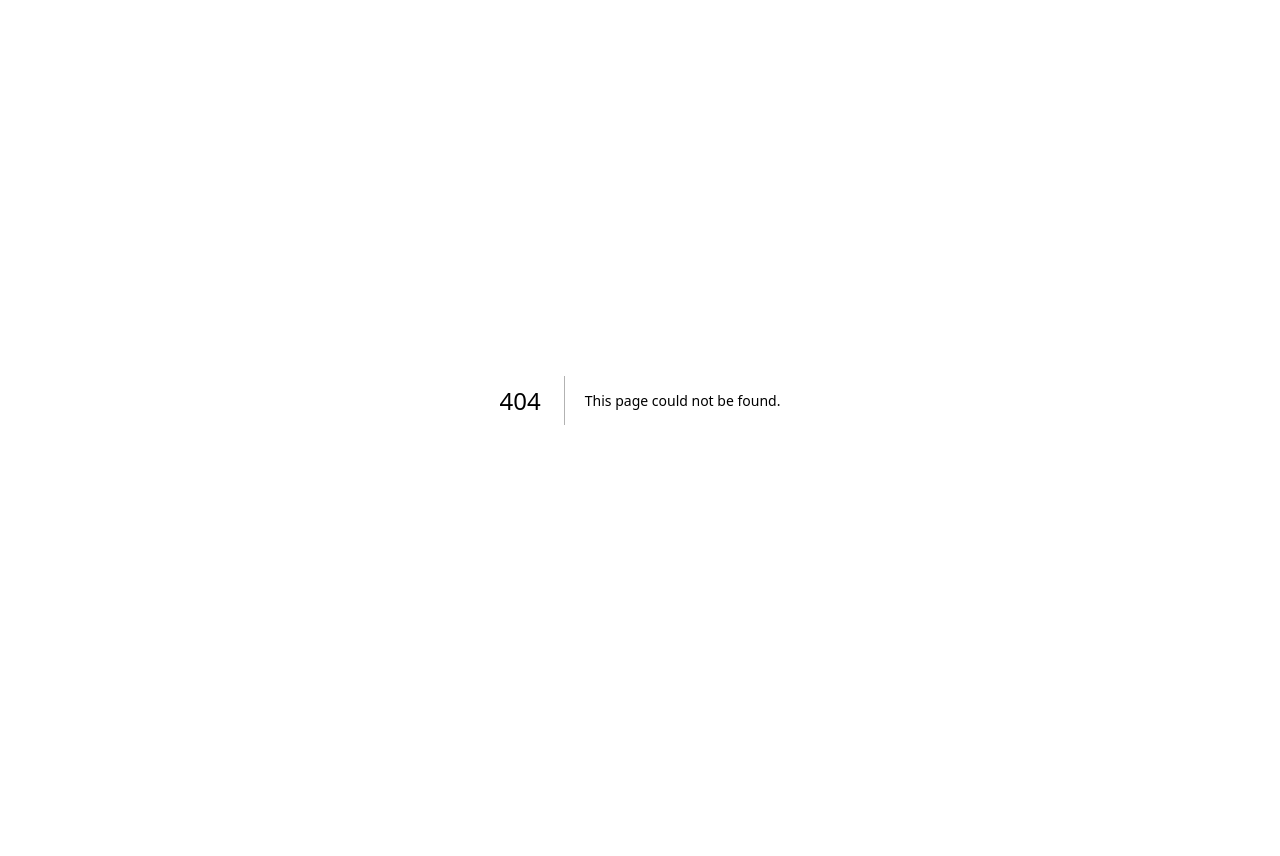
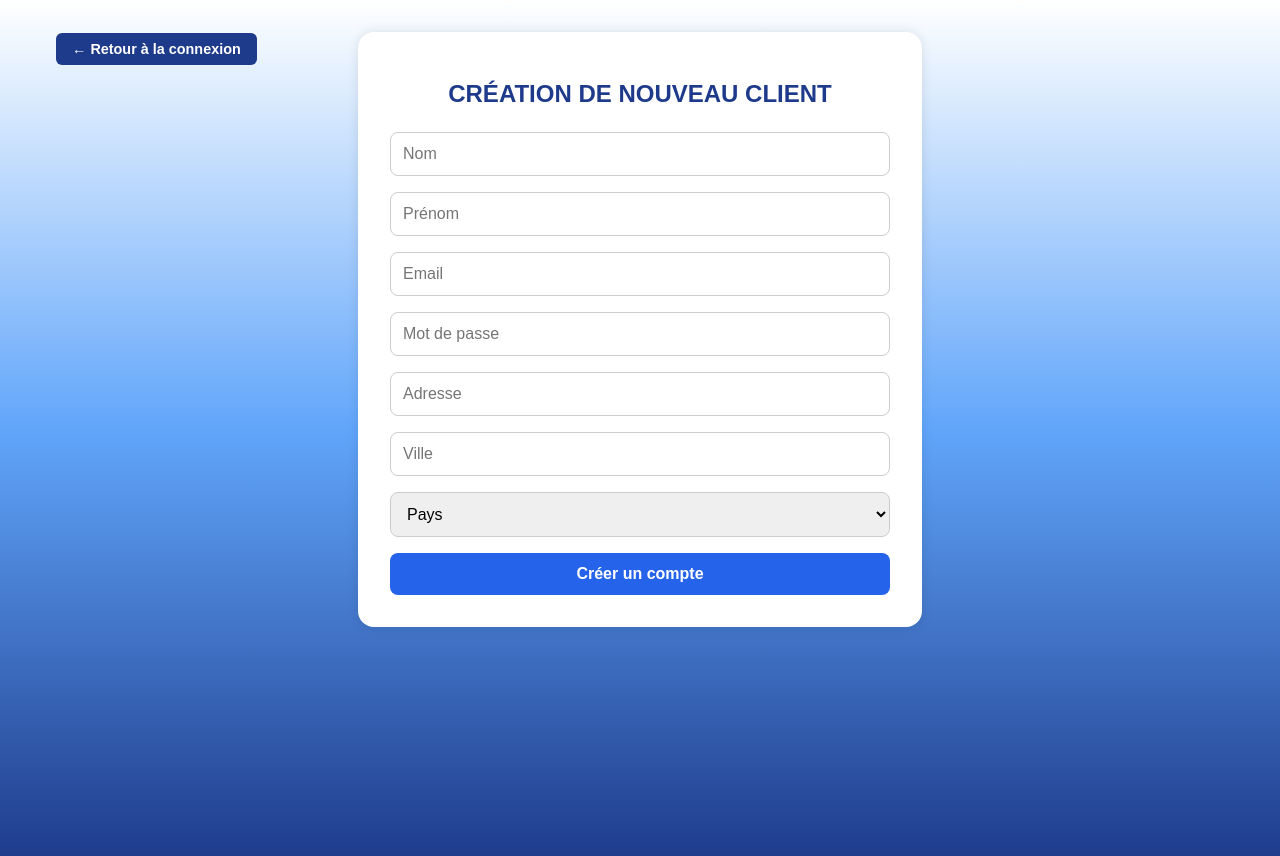
Before and after one commit to Roinuj22/KoPylot, a Next.js app: page /inscription in a window 1280 px wide. Before the commit this address had no page. Shown: the top 856 px of the page. Before the commit the page ends 800 px from the top, so only its background shows below. Built offline with nearby package versions, Linux system fonts and the light colour scheme.

Commit message:
Création de firebase et gestion de l'inscription et connexion sans pop-up

```diff
--- a/package.json
+++ b/package.json
@@ -7,6 +7,7 @@
     "start": "next start"
   },
   "dependencies": {
+    "firebase": "^11.6.0",
     "framer-motion": "^12.6.3",
     "next": "14.1.0",
     "react": "18.2.0",
--- a/pages/_app.js
+++ b/pages/_app.js
@@ -3,6 +3,8 @@ import '../styles/globals.css';
 import '../styles/test.css'
 import '../styles/main.css';
 import '../styles/connexion.css';
+import '../styles/inscription.css';
+import '../styles/accueilApresConnexion.css';
 
 export default function MyApp({ Component, pageProps }) {
   return <Component {...pageProps} />;
--- /dev/null
+++ b/pages/accueilApresConnexion.jsx
@@ -0,0 +1,34 @@
+import React from "react";
+
+
+export default function AccueilApresConnexion() {
+    return (
+        <div className="page-connectee">
+            <nav className="navbar-connectee">
+                <div className="logo">KoPylot</div>
+                <div className="liens">
+                    <a href="/vehicules">Mes véhicules</a>
+                    <a href="/rappels">Rappels</a>
+                    <a href="/deconnexion">Se déconnecter</a>
+                </div>
+            </nav>
+
+            <div className="dashboard-contenu">
+                <div className="section-dashboard">
+                    <h2>Bienvenue 👋</h2>
+                    <p>Voici un aperçu de votre activité. Utilisez les accès rapides ci-dessous.</p>
+                </div>
+
+                <div className="section-dashboard">
+                    <h3>Vos véhicules</h3>
+                    <p>Nombre total : 3</p>
+                </div>
+
+                <div className="section-dashboard">
+                    <h3>Rappels d'entretien</h3>
+                    <p>2 à venir cette semaine</p>
+                </div>
+            </div>
+        </div>
+    );
+}
--- a/pages/connexion.jsx
+++ b/pages/connexion.jsx
@@ -1,30 +1,75 @@
-import React from "react";
+import React, { useState } from "react";
+import { useRouter } from "next/router";
+
 
 export default function ConnexionPage() {
+    const router = useRouter();
+    const [message, setMessage] = useState("");
+    const [messageType, setMessageType] = useState(""); // "success" | "error"
+
+    const handleLogin = (e) => {
+        e.preventDefault();
+
+        const form = e.target;
+        const email = form[0].value;
+        const password = form[1].value;
+
+        const user = JSON.parse(localStorage.getItem("kopylotUser"));
+
+        if (!user) {
+            setMessage("Aucun compte trouvé. Veuillez vous inscrire.");
+            setMessageType("error");
+            return;
+        }
+
+        if (email === user.email && password === user.password) {
+            setMessage("Connexion réussie !");
+            setMessageType("success");
+            setTimeout(() => {
+                router.push("/accueilApresConnexion");
+            }, 2000);
+        } else {
+            setMessage("Email ou mot de passe incorrect.");
+            setMessageType("error");
+        }
+    };
+
     return (
         <div style={{ position: "relative" }}>
-            {/* Bouton retour accueil */}
             <div className="back-home">
                 <a href="/" className="back-link">← Retour à l'accueil</a>
             </div>
 
-            {/* Connexion / Inscription */}
             <div className="login-container">
                 {/* Connexion */}
                 <div className="login-left">
                     <h1>Bienvenue sur <span className="kop-name">KoPylot</span></h1>
-                    <form className="login-form">
+
+                    {message && (
+                        <div className={`message-box ${messageType}`}>
+                            {message}
+                        </div>
+                    )}
+
+                    <form className="login-form" onSubmit={handleLogin}>
                         <input type="email" placeholder="Email" required />
                         <input type="password" placeholder="Mot de passe" required />
-                        <button>Se connecter</button>
+                        <button type="submit">Se connecter</button>
                     </form>
                 </div>
 
                 {/* Inscription */}
                 <div className="login-right">
-                    <h2>Nouveau chez <span className="kop-name-dark">KoPylot</span> ?</h2>
-                    <p>KoPylot vous aide à gérer facilement vos véhicules, vos rappels d'entretien et vos dépenses. Simplifiez votre quotidien.</p>
-                    <a href="/signup" className="signup-link">Inscrivez-vous maintenant</a>
+                    <div className="signup-box-right">
+                        <h2>
+                            Nouveau chez <span className="kop-name-dark">KoPylot</span> ?
+                        </h2>
+                        <p>
+                            KoPylot vous aide à gérer facilement vos véhicules, vos rappels d'entretien
+                            et vos dépenses. Simplifiez votre quotidien.
+                        </p>
+                        <a href="/inscription" className="signup-link">Inscrivez-vous</a>
+                    </div>
                 </div>
             </div>
         </div>
--- /dev/null
+++ b/pages/inscription.jsx
@@ -0,0 +1,70 @@
+import React, { useState } from "react";
+
+
+export default function InscriptionPage() {
+    const [message, setMessage] = useState("");
+    const [messageType, setMessageType] = useState(""); // "success" | "error"
+
+    const gererInscription = async (e) => {
+        e.preventDefault();
+
+        const form = e.target;
+        const userData = {
+            nom: form.nom.value,
+            prenom: form.prenom.value,
+            email: form.email.value,
+            password: form.motdepasse.value,
+            adresse: form.adresse.value,
+            ville: form.ville.value,
+            pays: form.pays.value,
+        };
+
+        try {
+            localStorage.setItem("kopylotUser", JSON.stringify(userData));
+            setMessage("Compte créé avec succès !");
+            setMessageType("success");
+            setTimeout(() => {
+                window.location.href = "/connexion";
+            }, 2000);
+        } catch (erreur) {
+            setMessage("Erreur lors de la création du compte.");
+            setMessageType("error");
+        }
+    };
+
+    return (
+        <div className="signup-page">
+            <div className="back-home">
+                <a href="/connexion" className="back-link">← Retour à la connexion</a>
+            </div>
+
+            <div className="signup-box">
+                <h1>CRÉATION DE NOUVEAU CLIENT</h1>
+
+                {message && (
+                    <div className={`message-box ${messageType}`}>
+                        {message}
+                    </div>
+                )}
+
+                <form className="signup-form" onSubmit={gererInscription}>
+                    <input type="text" name="nom" placeholder="Nom" required />
+                    <input type="text" name="prenom" placeholder="Prénom" required />
+                    <input type="email" name="email" placeholder="Email" required />
+                    <input type="password" name="motdepasse" placeholder="Mot de passe" required />
+                    <input type="text" name="adresse" placeholder="Adresse" />
+                    <input type="text" name="ville" placeholder="Ville" />
+                    <select name="pays" required>
+                        <option value="">Pays</option>
+                        <option>France</option>
+                        <option>Belgique</option>
+                        <option>Sénégal</option>
+                        <option>Côte d'Ivoire</option>
+                        <option>Canada</option>
+                    </select>
+                    <button type="submit">Créer un compte</button>
+                </form>
+            </div>
+        </div>
+    );
+}
--- a/services/firebase.js
+++ b/services/firebase.js
@@ -1,13 +1,21 @@
-import { initializeApp } from 'firebase/app';
+
+
+// Depuis firebase
+import { initializeApp } from "firebase/app";
+import { getAnalytics } from "firebase/analytics";
+import { getAuth } from "firebase/auth";
 
 const firebaseConfig = {
-  apiKey: process.env.NEXT_PUBLIC_FIREBASE_API_KEY,
-  authDomain: process.env.NEXT_PUBLIC_FIREBASE_AUTH_DOMAIN,
-  projectId: process.env.NEXT_PUBLIC_FIREBASE_PROJECT_ID,
-  storageBucket: process.env.NEXT_PUBLIC_FIREBASE_STORAGE_BUCKET,
-  messagingSenderId: process.env.NEXT_PUBLIC_FIREBASE_MESSAGING_SENDER_ID,
-  appId: process.env.NEXT_PUBLIC_FIREBASE_APP_ID,
+  apiKey: "AIzaSyBxB5X0p87caoMb29vvnsrBF-_p0Qybh10",
+  authDomain: "kopylot-3c936.firebaseapp.com",
+  projectId: "kopylot-3c936",
+  storageBucket: "kopylot-3c936.firebasestorage.app",
+  messagingSenderId: "392361933726",
+  appId: "1:392361933726:web:15cfece258ecf1be16f48f",
+  measurementId: "G-WWPGBDHXEW"
 };
 
+
 const app = initializeApp(firebaseConfig);
-export default app;
+//const analytics = getAnalytics(app);
+export const auth = getAuth(app);
--- /dev/null
+++ b/styles/accueilApresConnexion.css
@@ -0,0 +1,64 @@
+.page-connectee {
+    min-height: 100vh;
+    background: linear-gradient(to bottom, white, #60a5fa, #1e3a8a);
+    font-family: sans-serif;
+    padding: 2rem 1rem;
+    color: white;
+}
+
+.navbar-connectee {
+    background: white;
+    color: #1e3a8a;
+    padding: 1rem 2rem;
+    display: flex;
+    justify-content: space-between;
+    align-items: center;
+    border-radius: 12px;
+    box-shadow: 0 4px 10px rgba(0,0,0,0.1);
+    margin-bottom: 2rem;
+}
+
+.navbar-connectee .logo {
+    font-weight: bold;
+    font-size: 1.2rem;
+    cursor: pointer;
+}
+
+.navbar-connectee .liens {
+    display: flex;
+    gap: 1.5rem;
+    align-items: center;
+}
+
+.navbar-connectee a {
+    text-decoration: none;
+    color: #1e3a8a;
+    font-weight: 500;
+}
+
+.navbar-connectee a:hover {
+    color: #2563eb;
+}
+
+/* Contenu principal */
+.dashboard-contenu {
+    max-width: 1000px;
+    margin: auto;
+    display: flex;
+    flex-direction: column;
+    gap: 2rem;
+}
+
+/* Exemple de bloc section */
+.section-dashboard {
+    background: white;
+    color: #1e3a8a;
+    border-radius: 1rem;
+    padding: 2rem;
+    box-shadow: 0 8px 18px rgba(0, 0, 0, 0.15);
+    transition: transform 0.3s ease;
+}
+
+.section-dashboard:hover {
+    transform: translateY(-5px);
+}
--- a/styles/connexion.css
+++ b/styles/connexion.css
@@ -4,6 +4,7 @@
     font-family: sans-serif;
 }
 
+/* Partie gauche - Connexion */
 .login-left {
     flex: 1;
     background: linear-gradient(to bottom right, #60a5fa, #1e3a8a);
@@ -56,18 +57,25 @@
     background: #bfdbfe;
 }
 
-/* Right Section */
+/* Partie droite - Inscription */
 .login-right {
     flex: 1;
     background: white;
     color: #1e3a8a;
     display: flex;
-    flex-direction: column;
     justify-content: center;
+    align-items: center;
     padding: 3rem;
 }
 
-.login-right h2 {
+.signup-box-right {
+    display: flex;
+    flex-direction: column;
+    align-items: flex-start;
+    max-width: 400px;
+}
+
+.signup-box-right h2 {
     font-size: 1.8rem;
     margin-bottom: 1rem;
 }
@@ -77,19 +85,20 @@
     font-weight: bold;
 }
 
-.login-right p {
+.signup-box-right p {
     font-size: 1rem;
-    margin-bottom: 2rem;
-    max-width: 400px;
+    margin-bottom: 1.5rem;
+    line-height: 1.5;
 }
 
 .signup-link {
     text-decoration: none;
     color: white;
     background: #2563eb;
-    padding: 0.8rem 1.5rem;
-    border-radius: 8px;
-    display: inline-block;
+    padding: 0.5rem 1.2rem;
+    border-radius: 6px;
+    font-size: 0.9rem;
+    font-weight: bold;
     transition: background 0.3s;
 }
 
@@ -97,24 +106,7 @@
     background: #1d4ed8;
 }
 
-/* Responsive */
-@media (max-width: 768px) {
-    .login-container {
-        flex-direction: column;
-    }
-
-    .login-left,
-    .login-right {
-        flex: none;
-        height: auto;
-        padding: 2rem;
-    }
-
-    .login-right {
-        align-items: center;
-        text-align: center;
-    }
-}
+/* Lien retour en haut à gauche */
 .back-home {
     position: absolute;
     top: 1.5rem;
@@ -135,3 +127,45 @@
 .back-link:hover {
     background: #2563eb;
 }
+
+/* Responsive */
+@media (max-width: 768px) {
+    .login-container {
+        flex-direction: column;
+    }
+
+    .login-left,
+    .login-right {
+        flex: none;
+        height: auto;
+        padding: 2rem;
+    }
+
+    .login-right {
+        align-items: center;
+        text-align: center;
+    }
+
+    .signup-box-right {
+        align-items: center;
+    }
+}
+.message-box {
+    margin-bottom: 1rem;
+    padding: 0.8rem 1rem;
+    border-radius: 6px;
+    font-weight: bold;
+    width: 100%;
+    max-width: 300px;
+    text-align: center;
+}
+
+.message-box.success {
+    background-color: #d1fae5;
+    color: #065f46;
+}
+
+.message-box.error {
+    background-color: #fee2e2;
+    color: #991b1b;
+}
--- /dev/null
+++ b/styles/inscription.css
@@ -0,0 +1,89 @@
+.signup-page {
+    min-height: 100vh;
+    background: linear-gradient(to bottom, white, #60a5fa, #1e3a8a);
+    display: flex;
+    flex-direction: column;
+    align-items: center;
+    padding: 2rem 1rem;
+    font-family: sans-serif;
+    color: black;
+}
+
+.back-home {
+    align-self: flex-start;
+    margin: 1rem 2rem;
+}
+
+.back-link {
+    color: white;
+    text-decoration: none;
+    font-size: 0.9rem;
+}
+
+.back-link:hover {
+    text-decoration: underline;
+}
+
+.signup-box {
+    background: white;
+    padding: 2rem;
+    border-radius: 1rem;
+    box-shadow: 0 0 12px rgba(0, 0, 0, 0.1);
+    max-width: 500px;
+    width: 100%;
+}
+
+.signup-box h1 {
+    font-size: 1.5rem;
+    margin-bottom: 1.5rem;
+    text-align: center;
+    color: #1e3a8a;
+}
+
+.signup-form {
+    display: grid;
+    gap: 1rem;
+}
+
+.signup-form input,
+.signup-form select {
+    padding: 0.75rem;
+    border: 1px solid #ccc;
+    border-radius: 0.5rem;
+    font-size: 1rem;
+}
+
+.signup-form button {
+    background: #2563eb;
+    color: white;
+    border: none;
+    padding: 0.75rem;
+    border-radius: 0.5rem;
+    cursor: pointer;
+    font-weight: bold;
+    font-size: 1rem;
+    transition: background 0.3s;
+}
+
+.signup-form button:hover {
+    background: #1e40af;
+}
+.message-box {
+    margin-bottom: 1rem;
+    padding: 0.8rem 1rem;
+    border-radius: 6px;
+    font-weight: bold;
+    width: 100%;
+    max-width: 300px;
+    text-align: center;
+}
+
+.message-box.success {
+    background-color: #d1fae5;
+    color: #065f46;
+}
+
+.message-box.error {
+    background-color: #fee2e2;
+    color: #991b1b;
+}
```
Also changed, not shown: 1 other file (tests, documents, lock files or other folders).
